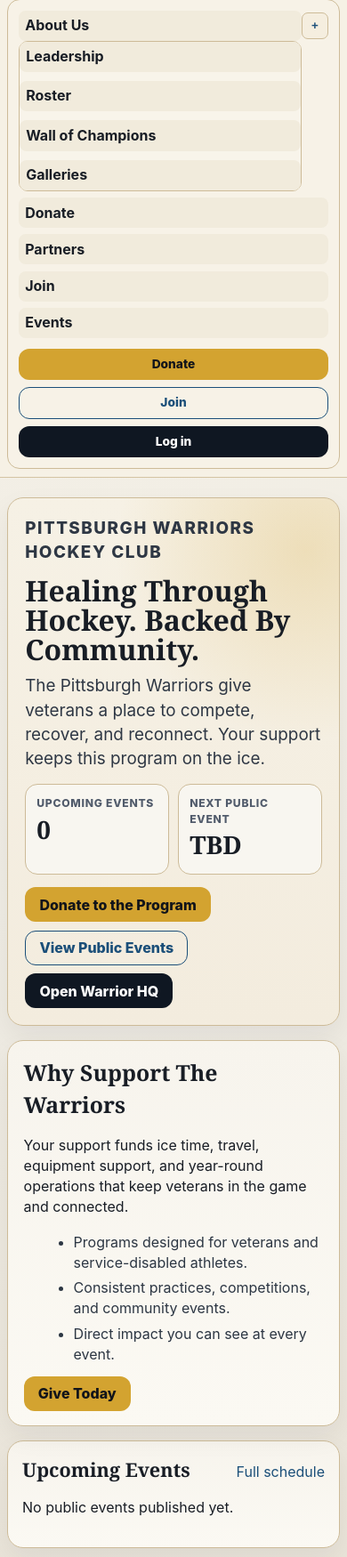
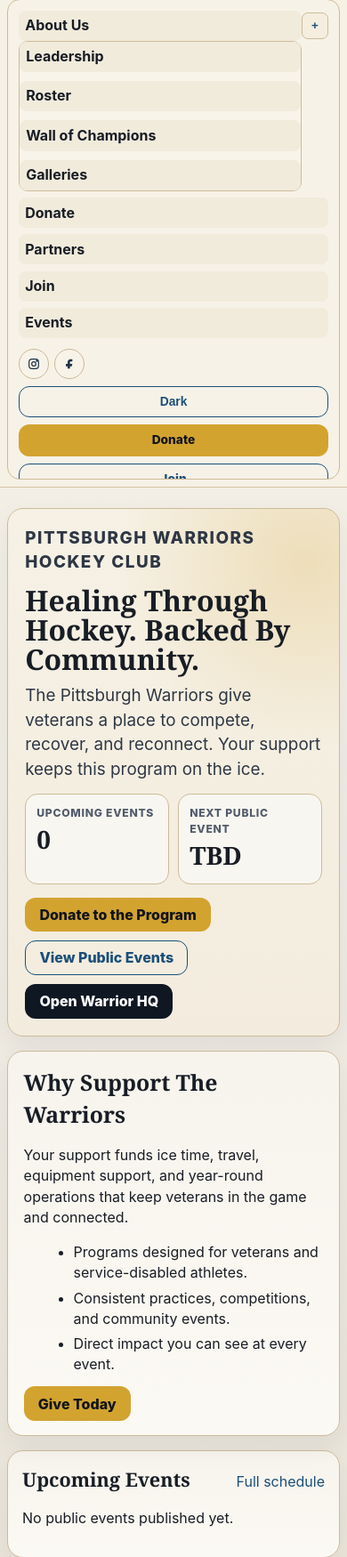
Before and after one commit to eww7633/warriors-website, a WordPress theme: template integrations/wordpress/themes/warriors-modern/front-page.php in a window 390 px wide, after a click on "Menu". Shown: the part 129-1879 px from the top of the page at 89% size. Run offline with PHP 8.4 and a stand-in for WordPress, Linux system fonts and the light colour scheme; the site name, menu and one post (Sample post) are stand-ins, and other content is empty.

Commit message:
feat(wp-theme): improve readability and add dark mode + social icon buttons

```diff
--- a/integrations/wordpress/themes/warriors-modern/assets/js/navigation.js
+++ b/integrations/wordpress/themes/warriors-modern/assets/js/navigation.js
@@ -1,6 +1,7 @@
 (() => {
   const header = document.querySelector('.wm-header');
   const toggle = document.querySelector('.wm-menu-toggle');
+  const themeToggle = document.querySelector('.wm-theme-toggle');
   if (!header || !toggle) return;
 
   const closeMenu = () => {
@@ -34,4 +35,30 @@
       button.textContent = open ? '-' : '+';
     });
   });
+
+  const applyThemeState = (dark) => {
+    document.body.classList.toggle('wm-dark', dark);
+    if (themeToggle) {
+      themeToggle.setAttribute('aria-pressed', dark ? 'true' : 'false');
+      themeToggle.textContent = dark ? 'Light' : 'Dark';
+    }
+  };
+
+  let saved = null;
+  try {
+    saved = window.localStorage.getItem('wm-theme');
+  } catch (e) {}
+  if (saved === 'dark') {
+    applyThemeState(true);
+  }
+
+  if (themeToggle) {
+    themeToggle.addEventListener('click', () => {
+      const dark = !document.body.classList.contains('wm-dark');
+      applyThemeState(dark);
+      try {
+        window.localStorage.setItem('wm-theme', dark ? 'dark' : 'light');
+      } catch (e) {}
+    });
+  }
 })();
--- a/integrations/wordpress/themes/warriors-modern/functions.php
+++ b/integrations/wordpress/themes/warriors-modern/functions.php
@@ -14,7 +14,7 @@ function warriors_modern_setup() {
 add_action('after_setup_theme', 'warriors_modern_setup');
 
 function warriors_modern_assets() {
-    wp_enqueue_style('warriors-modern-style', get_stylesheet_uri(), [], '1.0.1');
+    wp_enqueue_style('warriors-modern-style', get_stylesheet_uri(), [], '1.0.2');
     wp_enqueue_script(
         'warriors-modern-nav',
         get_template_directory_uri() . '/assets/js/navigation.js',
@@ -79,3 +79,22 @@ function warriors_modern_hq_url($path) {
     $opts = warriors_modern_options();
     return esc_url(untrailingslashit($opts['hq_base']) . $path);
 }
+
+function warriors_modern_social_url($platform) {
+    $defaults = [
+        'instagram_url' => 'https://instagram.com/pittsburghwarriorshockey',
+        'facebook_url' => 'https://www.facebook.com/pittsburghwarriors/',
+    ];
+    $opts = get_option('warriors_theme_tools_options', []);
+    if (!is_array($opts)) {
+        $opts = [];
+    }
+
+    if ($platform === 'instagram') {
+        return esc_url($opts['instagram_url'] ?? $defaults['instagram_url']);
+    }
+    if ($platform === 'facebook') {
+        return esc_url($opts['facebook_url'] ?? $defaults['facebook_url']);
+    }
+    return '#';
+}
--- a/integrations/wordpress/themes/warriors-modern/header.php
+++ b/integrations/wordpress/themes/warriors-modern/header.php
@@ -43,6 +43,21 @@
       </nav>
 
       <div class="wm-actions">
+        <div class="wm-social" aria-label="Social links">
+          <a class="wm-icon-btn" href="<?php echo warriors_modern_social_url('instagram'); ?>" target="_blank" rel="noreferrer" aria-label="Instagram">
+            <svg viewBox="0 0 24 24" aria-hidden="true">
+              <rect x="4" y="4" width="16" height="16" rx="5" ry="5"></rect>
+              <circle cx="12" cy="12" r="3.5"></circle>
+              <circle cx="17.4" cy="6.6" r="1"></circle>
+            </svg>
+          </a>
+          <a class="wm-icon-btn" href="<?php echo warriors_modern_social_url('facebook'); ?>" target="_blank" rel="noreferrer" aria-label="Facebook">
+            <svg viewBox="0 0 24 24" aria-hidden="true">
+              <path d="M14 8h3V4h-3c-3 0-5 2-5 5v3H6v4h3v4h4v-4h3l1-4h-4V9c0-.7.3-1 1-1z"></path>
+            </svg>
+          </a>
+        </div>
+        <button class="wm-btn wm-btn-ghost wm-theme-toggle" type="button" aria-pressed="false">Dark</button>
         <a class="wm-btn wm-btn-gold" href="<?php echo esc_url(home_url('/donate')); ?>">Donate</a>
         <a class="wm-btn wm-btn-ghost" href="<?php echo warriors_modern_hq_url('/register'); ?>">Join</a>
         <a class="wm-btn wm-btn-dark" href="<?php echo warriors_modern_hq_url('/login'); ?>">Log in</a>
--- a/integrations/wordpress/themes/warriors-modern/style.css
+++ b/integrations/wordpress/themes/warriors-modern/style.css
@@ -30,6 +30,9 @@ body {
   color: var(--wm-ink);
   background: radial-gradient(circle at 8% 0%, #f7f2e7 0%, var(--wm-bg) 55%, #e8e2d6 100%);
   line-height: 1.45;
+}
+body, p, li, h1, h2, h3, h4, h5, h6, .wm-page-content, .wm-page-content p, .wm-page-content li {
+  color: var(--wm-ink);
 }
 
 a { color: var(--wm-link); text-decoration: none; }
@@ -152,6 +155,33 @@ a:hover { text-decoration: underline; }
   display: flex;
   gap: .55rem;
   align-items: center;
+}
+.wm-social {
+  display: inline-flex;
+  align-items: center;
+  gap: .35rem;
+}
+.wm-icon-btn {
+  width: 34px;
+  height: 34px;
+  display: inline-flex;
+  align-items: center;
+  justify-content: center;
+  border: 1px solid #cbb996;
+  border-radius: 999px;
+  background: #f8f3e9;
+  color: #203347;
+}
+.wm-icon-btn svg {
+  width: 16px;
+  height: 16px;
+  fill: none;
+  stroke: currentColor;
+  stroke-width: 1.8;
+}
+.wm-icon-btn[aria-label="Facebook"] svg {
+  fill: currentColor;
+  stroke: none;
 }
 
 .wm-menu-toggle {
@@ -378,7 +408,8 @@ a:hover { text-decoration: underline; }
     display: block;
     grid-column: 1 / -1;
   }
-  .wm-actions { width: 100%; display: grid; grid-template-columns: 1fr 1fr 1fr; gap: .5rem; }
+  .wm-actions { width: 100%; display: grid; grid-template-columns: 1fr 1fr; gap: .5rem; }
+  .wm-social { grid-column: 1 / -1; }
   .wm-actions .wm-btn { width: 100%; padding: .55rem .5rem; font-size: .86rem; }
   .wm-home-grid { grid-template-columns: 1fr; }
 }
```
Also changed, not shown: other parts of integrations/wordpress/themes/warriors-modern/style.css (+38 -1 lines).
